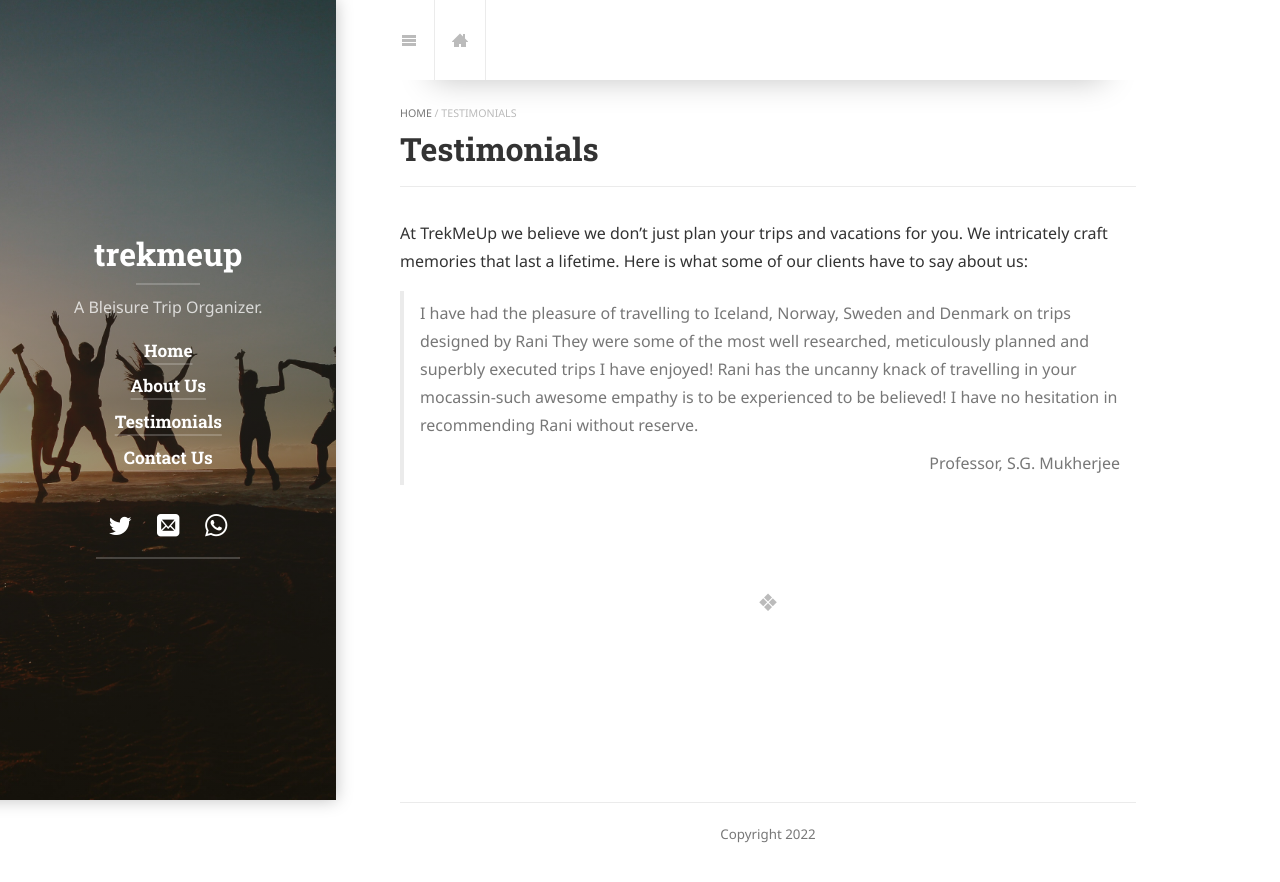
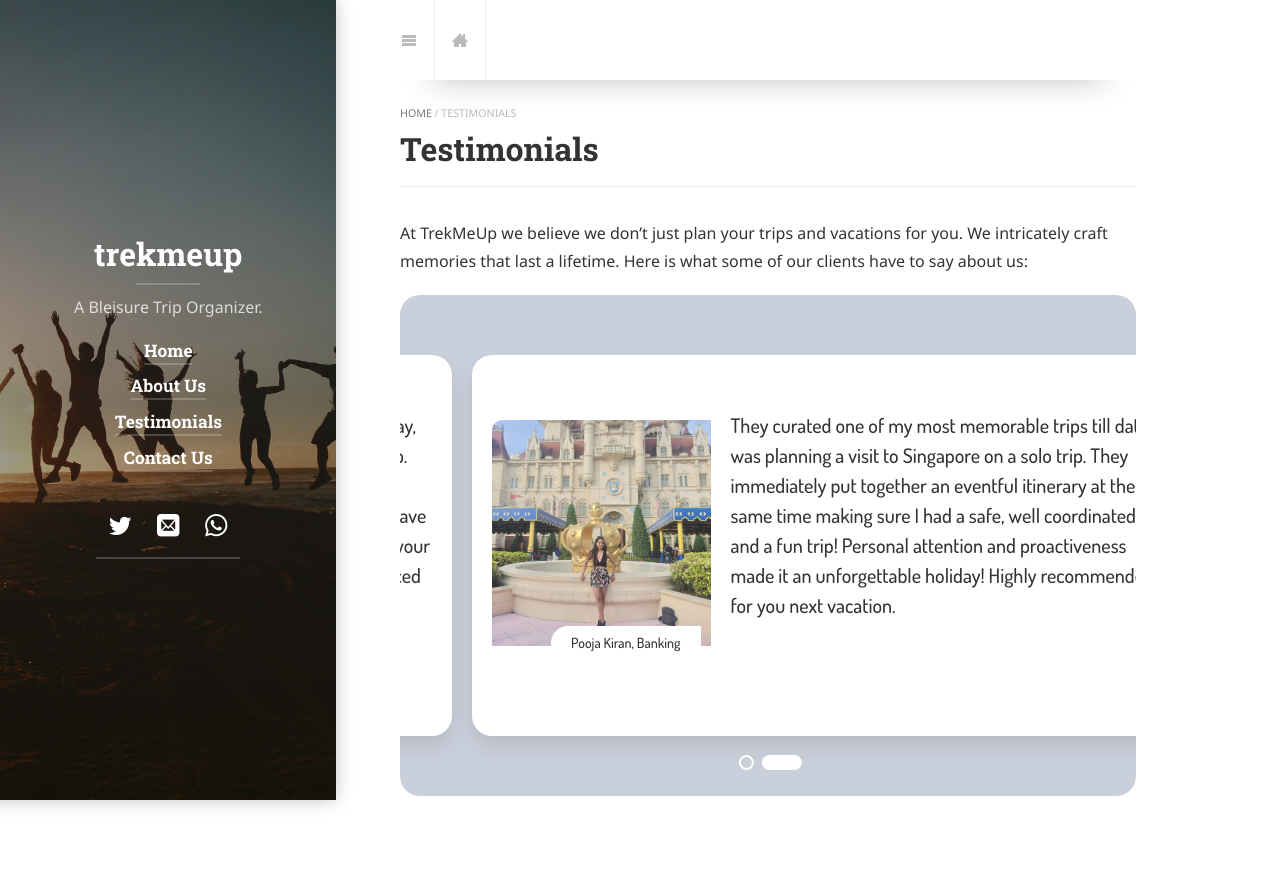
Before and after one commit to trekmeup/trekmeup.github.io, a plain HTML site: page testimonials/index.html in a window 1280 px wide. Shown: the top 882 px of the page. Drawn offline with Linux system fonts and the light colour scheme; files whose address does not match are found by name.

Commit message:
Added Testimonials.

```diff
--- /dev/null
+++ b/assets/css/testimonial-style.css
@@ -0,0 +1,163 @@
+@import url('https://fonts.googleapis.com/css2?family=Dosis:wght@500&family=Roboto:wght@400&display=swap');
+
+*{
+    margin: 0;
+    padding: 0;
+    box-sizing: border-box;
+}
+
+
+.container{
+    position: relative;
+    width: 800px;
+    min-width: 350px;
+    min-height: 250px;
+    padding-bottom: 40px;
+    margin-top: 40px;
+    margin-bottom: 20px;
+    overflow: hidden;
+
+}
+
+.wrapper{
+    width: 300%;
+    /* 300% 'caz we have 3 cards */
+    min-height: 100%;
+    display: flex;
+    justify-content: space-between;
+    transition: 1s;
+}
+
+.card{
+    width: 800px;
+    min-height: 100%;
+    background: #fff;
+    border-radius: 20px;
+    box-shadow: 0 10px 20px rgba(0, 0, 0, 0.1);
+    display: flex;
+    justify-content: center;
+    align-items: center;
+    padding: 20px;
+    margin: 0 10px;
+
+}
+
+.card-thumb{
+    width: 60%;
+    height: 250px;
+    overflow: hidden;
+    border-top-left-radius: 10px;
+    border-bottom-left-radius: 10px;
+    position: relative;
+}
+
+.client-img{
+    width: 100%;
+    height: 100%;
+    object-fit: cover;
+}
+
+.client-name{
+    position: absolute;
+    bottom: 10px;
+    right: 10px;
+    border-top-left-radius: 50px;
+    border-bottom-left-radius: 50px;
+    padding: 5px 20px;
+    background: #fff;
+    text-transform: capitalize;
+    font-size: 14px;
+}
+
+.primary-holder
+{
+    display: flex;
+    justify-content: center;
+    align-items: center;
+    background-color: #cad0db;
+    width: 100%;
+    font-family: 'dosis';
+    margin-top: 20px;
+    padding-top: 20px;
+    border-radius: 20px;
+
+}
+
+.card-body{
+    width: 120%;
+    min-height: 100%;
+    height: auto;
+    margin-left: 20px;
+    position: relative;
+    padding-bottom: 50px;
+
+}
+
+.review{
+    font-size: 20px;
+    line-height: 30px;
+    margin-top: 35px;
+}
+
+.rating{
+    position: absolute;
+    bottom: 10px;
+    left: 0;
+    display: flex;
+    justify-content: center;
+    align-items: center;
+}
+
+.star{
+    width: 25px;
+    margin-right: 5px;
+}
+
+.indicators{
+    position: absolute;
+    bottom: 0;
+    left: 50%;
+    transform: translateX(-50%);
+}
+
+.indicators button{
+    background: none;
+    border: none;
+    outline: none;
+    width: 15px;
+    height: 15px;
+    border-radius: 50%;
+    border: 2px solid #fff;
+    cursor: pointer;
+    margin-left: 5px;
+    transition: .5s;
+}
+
+button.active{
+    width: 40px;
+    border-radius: 50px;
+    background: #fff;
+}
+
+@media (max-width: 800px){
+    .container{
+        width: 50%;
+        margin: auto;
+    }
+    .card{
+        flex-direction: column;
+    }
+    .card-thumb{
+        width: 100%;
+        border-radius: 10px;
+    }
+    .card-body{
+        width: 100%;
+        min-height: auto;
+        margin-left: 0;
+    }
+    .primary-holder
+    {
+        min-height:auto;
+    }
+}
--- /dev/null
+++ b/assets/js/testimonial-app.js
@@ -0,0 +1,31 @@
+const wrapper = document.querySelector('.wrapper');
+const indicators = [...document.querySelectorAll('.indicators button')];
+
+let currentTestimonial = 0; // Default 0
+let autoMove = true;
+
+indicators.forEach((item, i) => {
+    item.addEventListener('click', () => {
+        indicators[currentTestimonial].classList.remove('active');
+        wrapper.style.marginLeft = `-${100 * i}%`;
+        item.classList.add('active');
+        currentTestimonial = i;
+        autoMove = false;
+    })
+})
+
+var intervalId = window.setInterval(function(){
+    if(autoMove == true){
+        indicators[currentTestimonial].classList.remove('active');
+        if(currentTestimonial < 1)
+        {
+            currentTestimonial++;
+        }
+        else
+        {
+            currentTestimonial = 0;
+        }
+        indicators[currentTestimonial].classList.add('active');
+        wrapper.style.marginLeft = `-${100 * currentTestimonial}%`;
+        }
+  }, 5000);
--- a/testimonials/index.html
+++ b/testimonials/index.html
@@ -33,7 +33,7 @@ Powered by Hydejack v9.1.6 <https://hydejack.com/>
 <title>Testimonials | trekmeup</title>
 <meta name="description" content="A Bleisure Trip Organizer.
 ">
-<link rel="canonical" href="http://localhost:4000/testimonials/">
+<link rel="canonical" href="/testimonials/">
 
 
 
@@ -59,9 +59,9 @@ Powered by Hydejack v9.1.6 <https://hydejack.com/>
 <meta name="generator" content="Hydejack v9.1.6" />
 
 
-<link rel="alternate" href="http://localhost:4000/testimonials/" hreflang="en">
+<link rel="alternate" href="/testimonials/" hreflang="en">
 
-<link type="application/atom+xml" rel="alternate" href="http://localhost:4000/feed.xml" title="trekmeup" />
+<link type="application/atom+xml" rel="alternate" href="/feed.xml" title="trekmeup" />
 
 
 <link rel="shortcut icon"    href="/assets/icons/favicon.ico">
@@ -94,7 +94,7 @@ Powered by Hydejack v9.1.6 <https://hydejack.com/>
   w._search = {
     DATA_URL: '/assets/sitedata.json?no-cache',
     STORAGE_KEY: 'mini-search/',
-    INDEX_KEY: 'index--2022-09-27T01:30:11+05:30',
+    INDEX_KEY: 'index--2022-10-09T16:08:28+05:30',
   };
   w._clapButton = true;
 }(window);</script>
@@ -209,12 +209,60 @@ html{--accent-color: rgb(0,0,0);--accent-color-faded: rgba(0,0,0,0.5);--accent-c
 
   <p>At TrekMeUp we believe we don’t just plan your trips and vacations for you. We intricately craft memories that last a lifetime. Here is what some of our clients have to say about us:</p>
 
-<blockquote> I have had the pleasure of travelling to Iceland, Norway, Sweden and Denmark on trips designed by Rani
+<link rel="stylesheet" href="/assets/css/testimonial-style.css" />
+
+<div class="primary-holder" />
+
+<div class="container">
+<div class="wrapper">
+<div class="card">
+<div class="card-thumb">
+<img src="/assets/img/testimonial-img-1.jpeg" class="client-img" alt="" />
+<span class="client-name">Prof. Mukherjee</span>
+</div>
+<div class="card-body">
+<p class="review">
+I have had the pleasure of travelling to Iceland, Norway, Sweden and Denmark on trips designed by TrekMeUp.
 They were some of the most well researched, meticulously planned and superbly executed trips I have enjoyed!
-Rani has the uncanny knack of travelling in your mocassin-such awesome empathy is to be experienced to be believed!
-I have no hesitation in recommending Rani without reserve.
-<div style="text-align: right; padding-top:10px;"> Professor, S.G. Mukherjee </div>
-</blockquote>
+Rani has the uncanny knack of travelling in your mocassin. Such awesome empathy is to be experienced to be believed!
+I have no hesitation in recommending TrekMeUp without reserve!
+</p>
+</div>
+</div>
+<div class="card">
+<div class="card-thumb">
+<img src="/assets/img/testimonial-img-2.jpeg" class="client-img" alt="" />
+<span class="client-name">Pooja Kiran, Banking</span>
+</div>
+<div class="card-body">
+<p class="review">
+They curated one of my most memorable trips till date. I was planning a visit to Singapore on a solo trip. They immediately put together an eventful itinerary at the same time making sure I had a safe, well coordinated and a fun trip! Personal attention and proactiveness made it an unforgettable holiday! Highly recommended for you next vacation.
+</p>
+   </div>
+</div>
+<div class="card">
+<div class="card-thumb">
+<img src="/assets/img/img-3.jpeg" class="client-img" alt="" />
+<span class="client-name">client three</span>
+</div>
+<div class="card-body">
+<p class="review">
+I have had the pleasure of travelling to Iceland, Norway, Sweden and Denmark on trips designed by TrekMeUp.
+They were some of the most well researched, meticulously planned and superbly executed trips I have enjoyed!
+Rani has the uncanny knack of travelling in your mocassin. Such awesome empathy is to be experienced to be believed!
+I have no hesitation in recommending TrekMeUp without reserve!
+</p>
+
+</div>
+</div>
+</div>
+<div class="indicators">
+<button class="active"></button>
+<button></button>
+</div>
+</div>
+<script src="/assets/js/testimonial-app.js"></script>
+
 
 </article>
 
```
Also changed, not shown: about/index.html (+4 -4 lines), aboutus/index.html (+4 -4 lines), assets/index.html (added, +76 -0 lines), categories/index.html (+4 -4 lines), contactus/index.html (+4 -4 lines), desclaimer/desclaimer/index.html (+4 -4 lines), index.html (+4 -4 lines), assets/img/img-3.jpeg (added), assets/img/testimonial-img-1.jpeg (added), assets/img/testimonial-img-2.jpeg (added).
